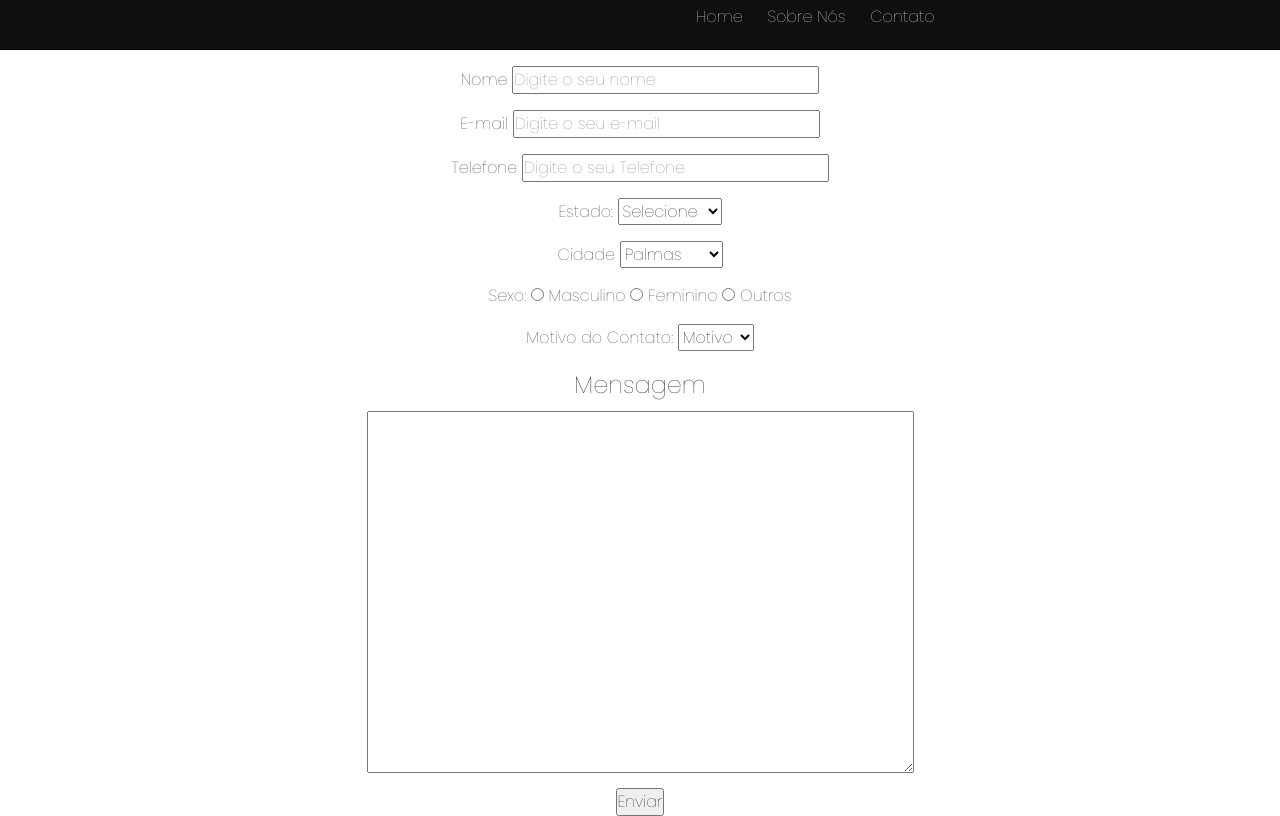
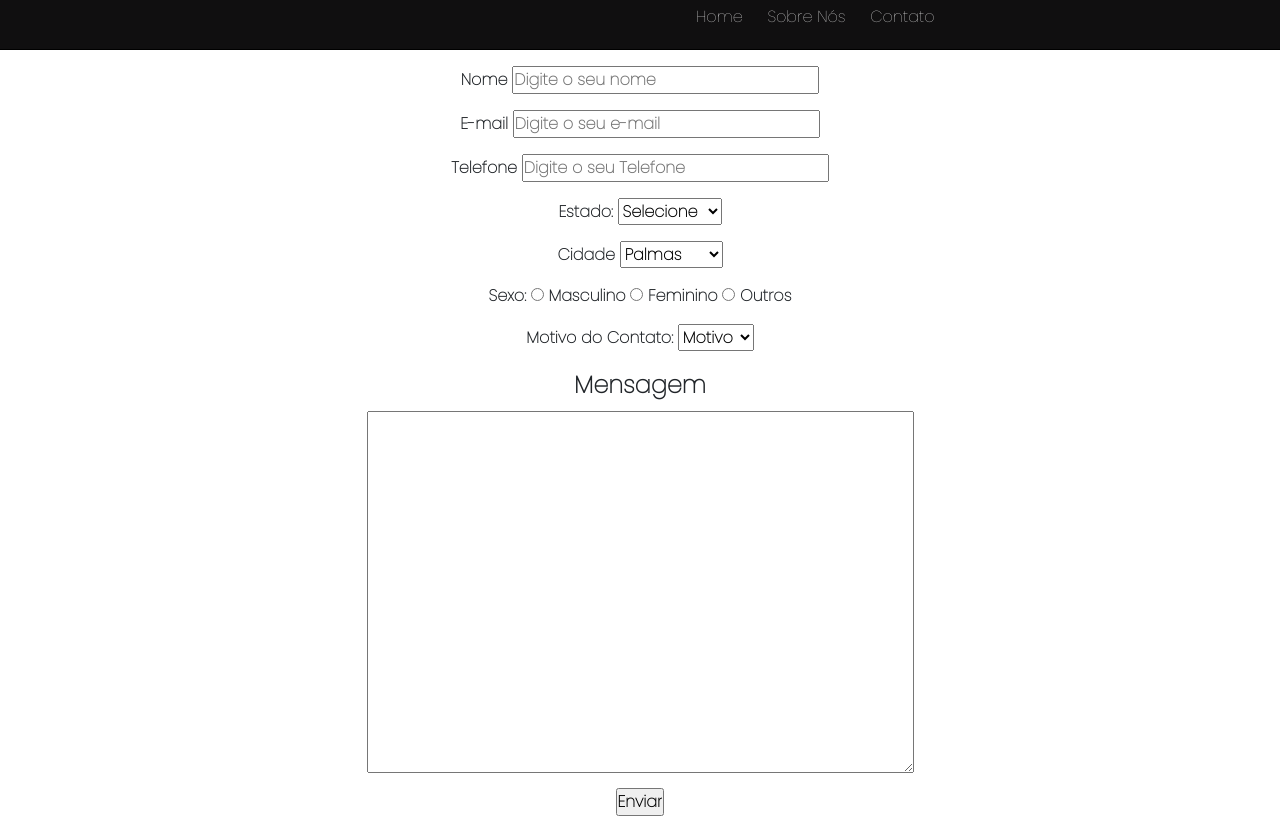
Before and after one commit to Atelogopedro/A2, a plain HTML site: page contato.html in a window 1280 px wide. Shown: the part 45-861 px from the top of the page. Drawn offline with nearby package versions, Linux system fonts and the light colour scheme.

Commit message:
Versão 2

```diff
--- a/contato.html
+++ b/contato.html
@@ -41,61 +41,61 @@
                 <div class="row">
                     <div class="col text-center">
                         <div class="my-3">
-                            <label>Nome</label>
-                            <input type="text" placeholder="Digite o seu nome" name="nome" required />
+                            <label class="fw-bold">Nome</label>
+                            <input class="fw-bold" type="text" placeholder="Digite o seu nome" name="nome" required />
                         </div>
                         <div class="mb-3">
-                            <label>E-mail</label>
-                            <input type="text" placeholder="Digite o seu e-mail" name="e-mail" required />
+                            <label class="fw-bold">E-mail</label>
+                            <input class="fw-bold" type="text" placeholder="Digite o seu e-mail" name="e-mail" required />
                         </div>
                         <div class="mb-3">
-                            <label>Telefone</label>
-                            <input type="text" placeholder="Digite o seu Telefone" name="Telefone" required />
+                            <label class="fw-bold">Telefone</label>
+                            <input class="fw-bold" type="text" placeholder="Digite o seu Telefone" name="Telefone" required />
                         </div>
                         <div class="mb-3">
-                            <label>Estado:</label>
-                            <select>
-                                <option value="0">Selecione</option>
-                                <option value="PA">Pará</option>
-                                <option value="MA">Amazonas</option>
-                                <option value="TO">Tocantins</option>
+                            <label class="fw-bold">Estado:</label>
+                            <select class="fw-bold" >
+                                <option class="fw-bold" value="0">Selecione</option>
+                                <option class="fw-bold" value="PA">Pará</option>
+                                <option class="fw-bold" value="MA">Amazonas</option>
+                                <option class="fw-bold" value="TO">Tocantins</option>
                             </select>
                         </div>
                         <div class="mb-3">
-                            <label>Cidade</label>
-                            <select>
-                                <option value="0">Palmas</option>
-                                <option value="1">Belém</option>
-                                <option value="2">Santarém</option>
-                                <option value="3">Manaus</option>
-                                <option value="4">Tabatinga</option>
-                                <option value="5">Araguaína</option>
+                            <label class="fw-bold">Cidade</label>
+                            <select class="fw-bold" >
+                                <option class="fw-bold" value="0">Palmas</option>
+                                <option class="fw-bold" value="1">Belém</option>
+                                <option class="fw-bold" value="2">Santarém</option>
+                                <option class="fw-bold" value="3">Manaus</option>
+                                <option class="fw-bold" value="4">Tabatinga</option>
+                                <option class="fw-bold" value="5">Araguaína</option>
                             </select>
                         </div>
                         <div class="mb-3">
-                            <label for="Sexo">Sexo: </label>
+                            <label class="fw-bold" for="Sexo">Sexo: </label>
                             <input type="radio" name="sexo">
-                            <label for="Masculino">Masculino</label>
+                            <label class="fw-bold" for="Masculino">Masculino</label>
                             <input type="radio" name="sexo">
-                            <label for="feminino">Feminino</label>
+                            <label class="fw-bold" for="feminino">Feminino</label>
                             <input type="radio" name="sexo">
-                            <label for="Outros">Outros</label><br>
+                            <label class="fw-bold" for="Outros">Outros</label><br>
                         </div>
                         <div class="mb-3">
-                            <label for="Motivo do Contato">Motivo do Contato:</label>
-                            <select>
-                                <option value="Motivo">Motivo</option>
-                                <option value="Dúvida">Dúvida</option>
-                                <option value="Elogio">Elogio</option>
-                                <option value="Outros">Outros</option>
+                            <label class="fw-bold" for="Motivo do Contato">Motivo do Contato:</label>
+                            <select class="fw-bold" >
+                                <option class="fw-bold" value="Motivo">Motivo</option>
+                                <option class="fw-bold" value="Dúvida">Dúvida</option>
+                                <option class="fw-bold" value="Elogio">Elogio</option>
+                                <option class="fw-bold" value="Outros">Outros</option>
                             </select>
                         </div>
                         <div>
-                            <legend>Mensagem</legend>
+                            <legend class="fw-bold">Mensagem</legend>
                             <textarea name="msg" id="" cols="40" rows="15"></textarea>
                         </div>
                         <div class="mt-2">
-                            <input type="submit" value="Enviar">
+                            <input class="fw-bold"  type="submit" value="Enviar">
                         </div>
                     </div>
                     </div>
```
